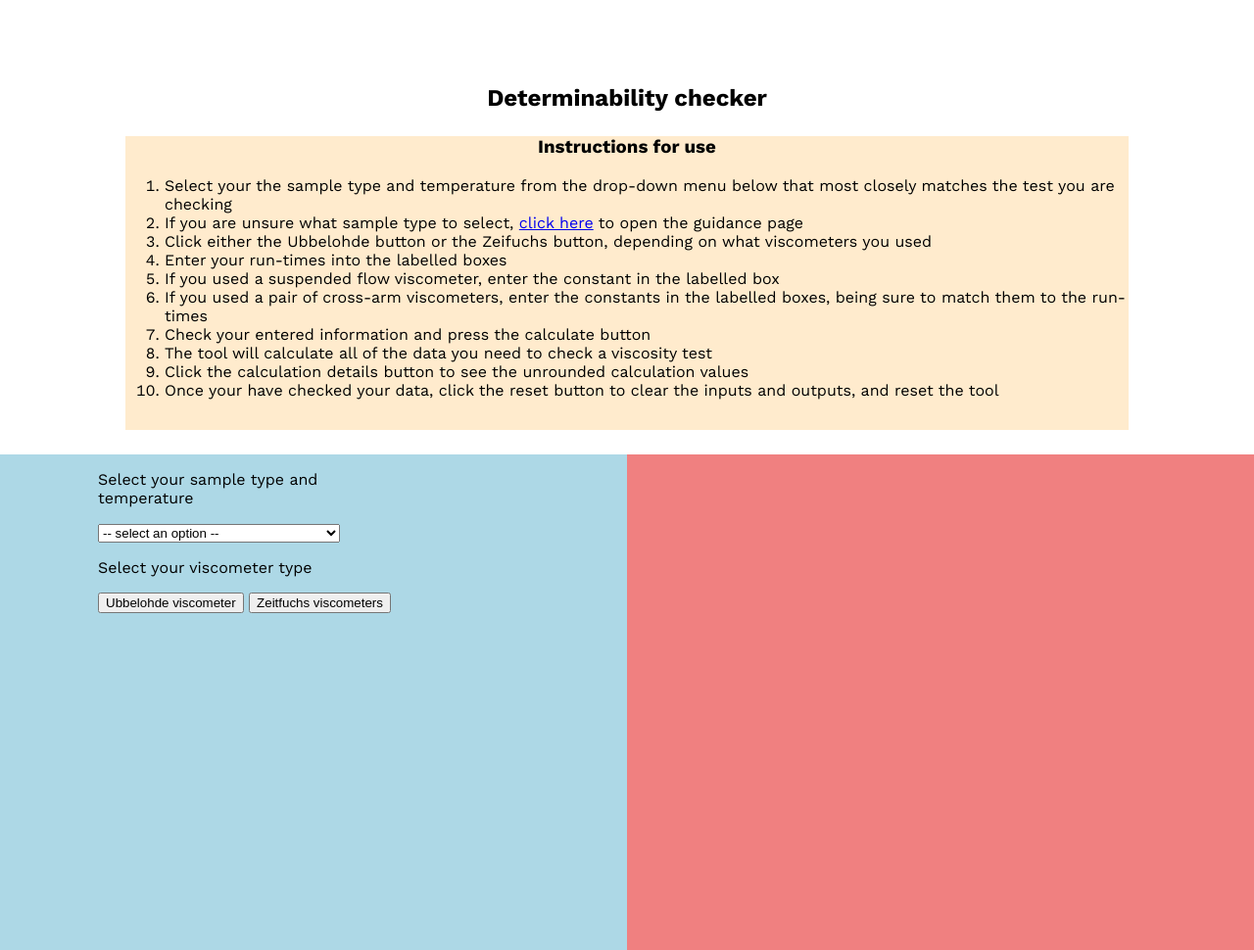
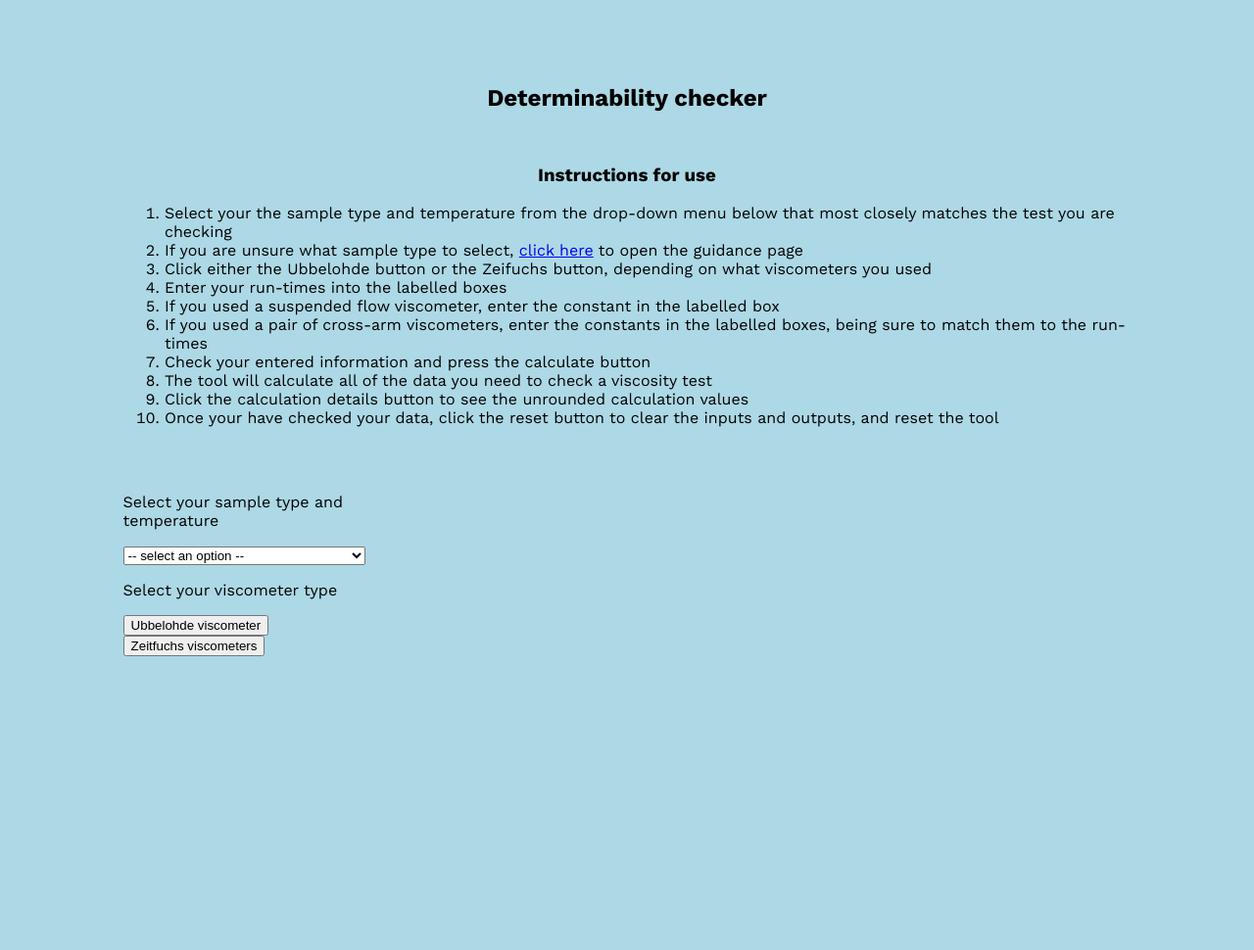
Before and after one commit to AdamBoley/Viscosity-Calculator, a plain HTML site: page index.html in a window 1280 px wide. Shown: the part 220-1190 px from the top of the page at 98% size. Drawn offline with nearby package versions, Linux system fonts and the light colour scheme.

Commit message:
change index page background color to light blue, remove background colors from calculation article sections

```diff
--- a/assets/css/styles.css
+++ b/assets/css/styles.css
@@ -3,6 +3,7 @@
 body {
     margin: 0;
     font-family: 'Work Sans', sans-serif;
+    background-color: lightblue
 }
 
 .heading {
@@ -34,11 +35,16 @@ main {
     clear: both;
 }
 
+.calculation-article section {
+    background-color: lightblue
+}
+
 .description {
     width: 80%;
-    height: 300px;
-    background-color: blanchedalmond;
+    height: auto;
     margin: 25px auto;
+    padding: 10px;
+    border-radius: 30px;
 }
 
 .description h2 {
@@ -47,16 +53,18 @@ main {
 
 #determinability-user-input {
     float: left;
-    width: 50%;
+    width: 45%;
     height: 70vh;
-    background-color: lightblue;
+    border-radius: 30px;
+    margin-left: 2%;
 }
 
 #determinability-calculated-output {
     float: right;
-    width: 50%;
+    width: 45%;
     height: 70vh;
-    background-color: lightcoral;
+    border-radius: 30px;
+    margin-right: 2%;
 }
 
 #determinability-select {
@@ -116,7 +124,6 @@ main {
     float: left;
     width: 50%;
     height: 55vh;
-    background-color: lightblue;
 }
 
 .user-input-div {
@@ -128,7 +135,6 @@ main {
     float: right;
     width: 50%;
     height: 55vh;
-    background-color: lightcoral;
 }
 
 .calculated-output-div {
@@ -169,7 +175,7 @@ main {
     float: right;
     width: 50%;
     height: 30vh;
-    background-color: lightcoral;
+    background-color: lightblue;
 }
 
 #repeatability-reset, #reproducibility-reset, #calibration-reset, #recalibration-reset {
--- a/index.html
+++ b/index.html
@@ -39,7 +39,7 @@
             </select>
         </div>
 
-        <article id="determinability-calculations" class="unhide">
+        <article id="determinability-calculations" class="unhide calculation-article">
 
             <h2 class="heading">Determinability checker</h2>
 
```
